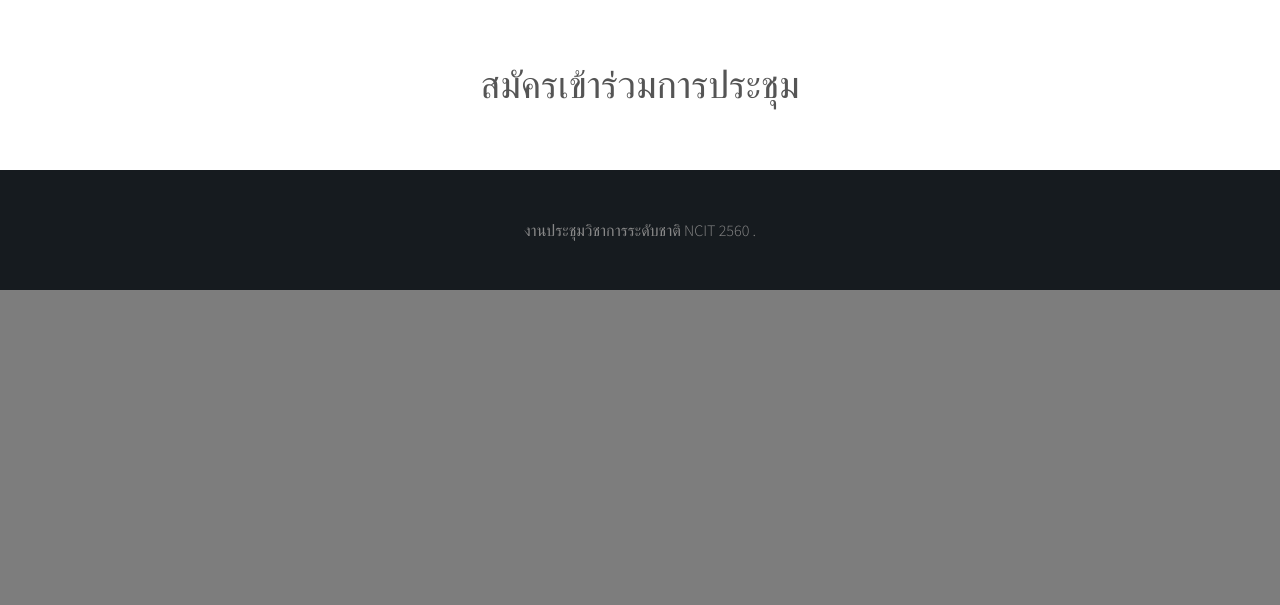
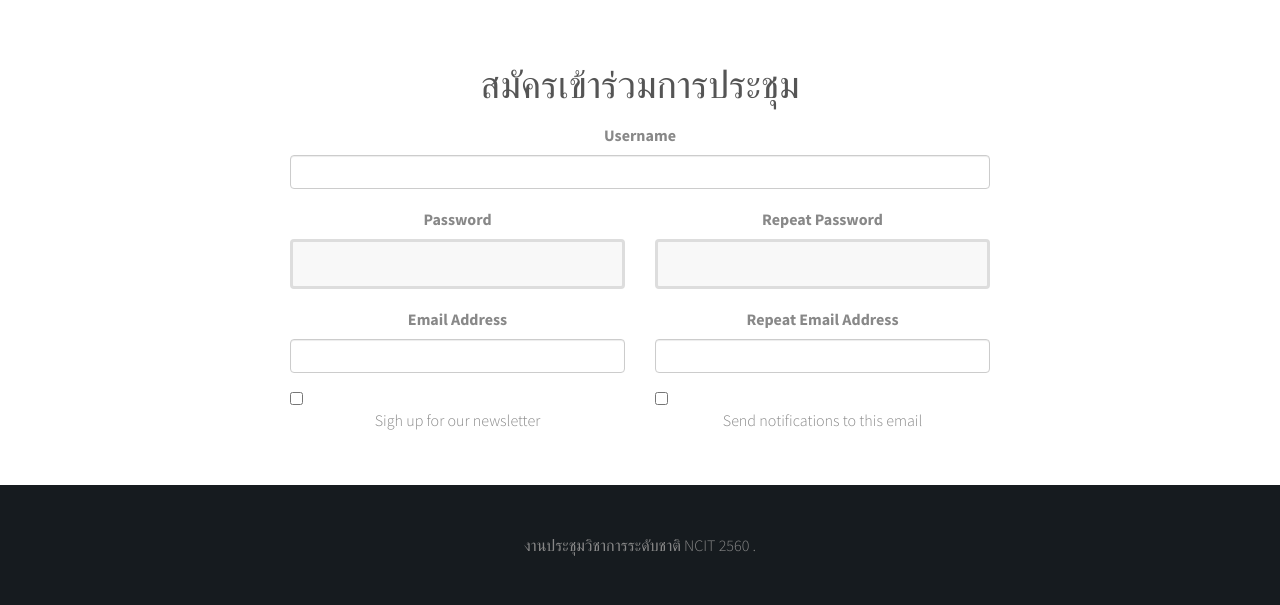
Before and after one commit to SWECamp/camp, a CodeIgniter app: page /camp/index.php/camp/register in a window 1280 px wide. Shown: the part 615-1220 px from the top of the page. Before the commit the page ends 905 px from the top, so only its background shows below. Run offline with CodeIgniter, Linux system fonts and the light colour scheme; some libraries are stand-ins or nearby versions.

Commit message:
edit form

```diff
--- a/application/views/register/content.php
+++ b/application/views/register/content.php
@@ -1,7 +1,46 @@
 <section class="choose-theme section-padding color-white"  id="about">
         <div class="container">
         <h1>สมัครเข้าร่วมการประชุม</h1>
+        <div class="col-md-2">
 
+        </div>
+		<div class="col-md-8 text-center">
+			<div class="form-group col-lg-12">
+					<label>Username</label>
+					<input type="" name="" class="form-control" id="" value="">
+				</div>
+
+				<div class="form-group col-lg-6">
+					<label>Password</label>
+					<input type="password" name="" class="form-control" id="" value="">
+				</div>
+
+				<div class="form-group col-lg-6">
+					<label>Repeat Password</label>
+					<input type="password" name="" class="form-control" id="" value="">
+				</div>
+
+				<div class="form-group col-lg-6">
+					<label>Email Address</label>
+					<input type="" name="" class="form-control" id="" value="">
+				</div>
+
+				<div class="form-group col-lg-6">
+					<label>Repeat Email Address</label>
+					<input type="" name="" class="form-control" id="" value="">
+				</div>
+
+				<div class="col-sm-6">
+					<input type="checkbox" class="checkbox" />Sigh up for our newsletter
+				</div>
+
+				<div class="col-sm-6">
+					<input type="checkbox" class="checkbox" />Send notifications to this email
+				</div>
+		</div>
+		<div class="col-md-2">
+
+        </div>
 
         </div>
     </section>
```
